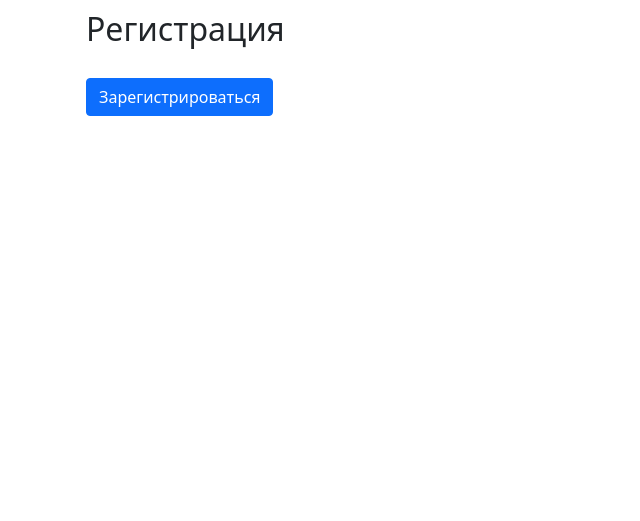
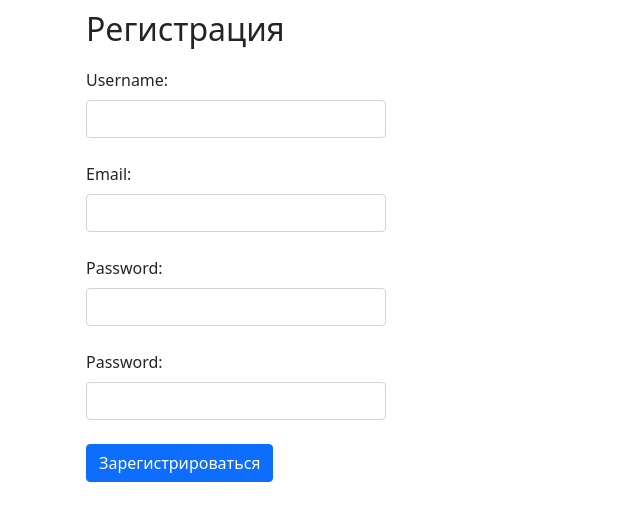
Before and after one commit to AlexFire-Dev/FinalSite, a Django app: template templates/django_registration/registration_form.html in a window 1280 px wide. Shown: the part 70-591 px from the top of the page, without its empty margins (0-640 px from the left). Run offline with Django 3.2, Linux system fonts and the light colour scheme; the template is opened without the code that fills it: most values are stand-ins (such as "Sample title", 1, 10 or a date in 2020); form fields are guessed from the names that the template uses; some libraries are stand-ins or nearby versions.

Commit message:
v0.14 Design improvements | small bug fixes

```diff
--- a/apps/notes/views.py
+++ b/apps/notes/views.py
@@ -18,9 +18,11 @@ class IndexView(TemplateView):
         section = self.request.GET.get('section')
         search = self.request.GET.get('search', '')
         page = self.request.GET.get('page', '1')
-        notes = Note.objects.get_queryset().order_by('-id')
+        notes = Note.objects.all().order_by('-id')
 
-        if section == 'public-notes':
+        if not self.request.user.is_authenticated:
+            notes = notes.filter(status=True)
+        elif section == 'public-notes':
             notes = notes.filter(status=True)
         elif section == 'my-notes':
             notes = notes.filter(author=self.request.user)
--- a/templates/django_registration/registration_form.html
+++ b/templates/django_registration/registration_form.html
@@ -6,13 +6,16 @@
     <form method="post" class="container create__form">
         <h2 style="margin-bottom: 20px">Регистрация</h2>
         {% csrf_token %}
-        {% for field in form %}
-            <dt>{{ field.label_tag }}</dt>
-            <dd class="">{{ field }}
-            {% if field.help_text %}<div class="">{{ field.help_text }}</div>{% endif %}
-            {% if field.errors %}<div class="">{{ field.errors }}</div>{% endif %}
-            </dd>
-        {% endfor %}
-        <button type="submit" class="btn btn-primary" style="margin-top: 10px">Зарегистрироваться</button>
+        {% with '300px' as width %}
+            {% include 'forms/form_field_text.html' with label=form.username.label name=form.username.name help_text=form.username.help_text errors=form.username.errors %}
+            <br>
+            {% include 'forms/form_field_email.html' with label=form.email.label name=form.email.name help_text=form.email.help_text errors=form.email.errors %}
+            <br>
+            {% include 'forms/form_field_password.html' with label=form.password1.label name=form.password1.name help_text=form.password1.help_text errors=form.password1.errors  %}
+            <br>
+            {% include 'forms/form_field_password.html' with label=form.password2.label name=form.password2.name help_text=form.password2.help_text errors=form.password2.errors  %}
+            <br>
+        {% endwith %}
+        <button type="submit" class="btn btn-primary">Зарегистрироваться</button>
     </form>
 {% endblock %}
--- /dev/null
+++ b/templates/forms/form_field_email.html
@@ -0,0 +1,10 @@
+<div>
+    <label for="id_{{ name }}" class="form-label">{{ label }}:</label>
+    <div{% if width %} style="width: {{ width }}"{% endif %}>
+        <input class="form-control" type="email" name="{{ name }}" autocomplete="email" maxlength="{% if maxlength %}{{ maxlength }}{% else %}150{% endif %}" required id="id_{{ name }}">
+    </div>
+    {% if help_text %}
+        <div id="id_{{ name }}" class="form-text">{{ help_text }}</div>{% endif %}
+    {% if errors %}
+        <div style="color: red" id="id_{{ name }}" class="form-text">{{ errors }}</div>{% endif %}
+</div>
--- /dev/null
+++ b/templates/forms/form_field_password.html
@@ -0,0 +1,10 @@
+<div>
+    <label for="id_{{ name }}" class="form-label">{{ label }}:</label>
+    <div{% if width %} style="width: {{ width }}"{% endif %}>
+        <input class="form-control" type="password" name="{{ name }}" maxlength="{% if maxlength %}{{ maxlength }}{% else %}150{% endif %}" required id="id_{{ name }}">
+    </div>
+    {% if help_text %}
+        <div id="id_{{ name }}" class="form-text">{{ help_text }}</div>{% endif %}
+    {% if errors %}
+        <div style="color: red" id="id_{{ name }}" class="form-text">{{ errors }}</div>{% endif %}
+</div>
--- /dev/null
+++ b/templates/forms/form_field_text.html
@@ -0,0 +1,10 @@
+<div>
+    <label for="id_{{ name }}" class="form-label">{{ label }}:</label>
+    <div{% if width %} style="width: {{ width }}"{% endif %}>
+        <input class="form-control" type="text" name="{{ name }}" maxlength="{% if maxlength %}{{ maxlength }}{% else %}150{% endif %}" required id="id_{{ name }}" autocomplete="{% if autocomplete %}{{ autocomplete }}{% else %}off{% endif %}">
+    </div>
+    {% if help_text %}
+        <div id="id_{{ name }}" class="form-text">{{ help_text }}</div>{% endif %}
+    {% if errors %}
+        <div style="color: red" id="id_{{ name }}" class="form-text">{{ errors }}</div>{% endif %}
+</div>
```
Also changed, not shown: templates/registration/login.html (+8 -7 lines), templates/registration/password_reset_form.html (+5 -6 lines).
